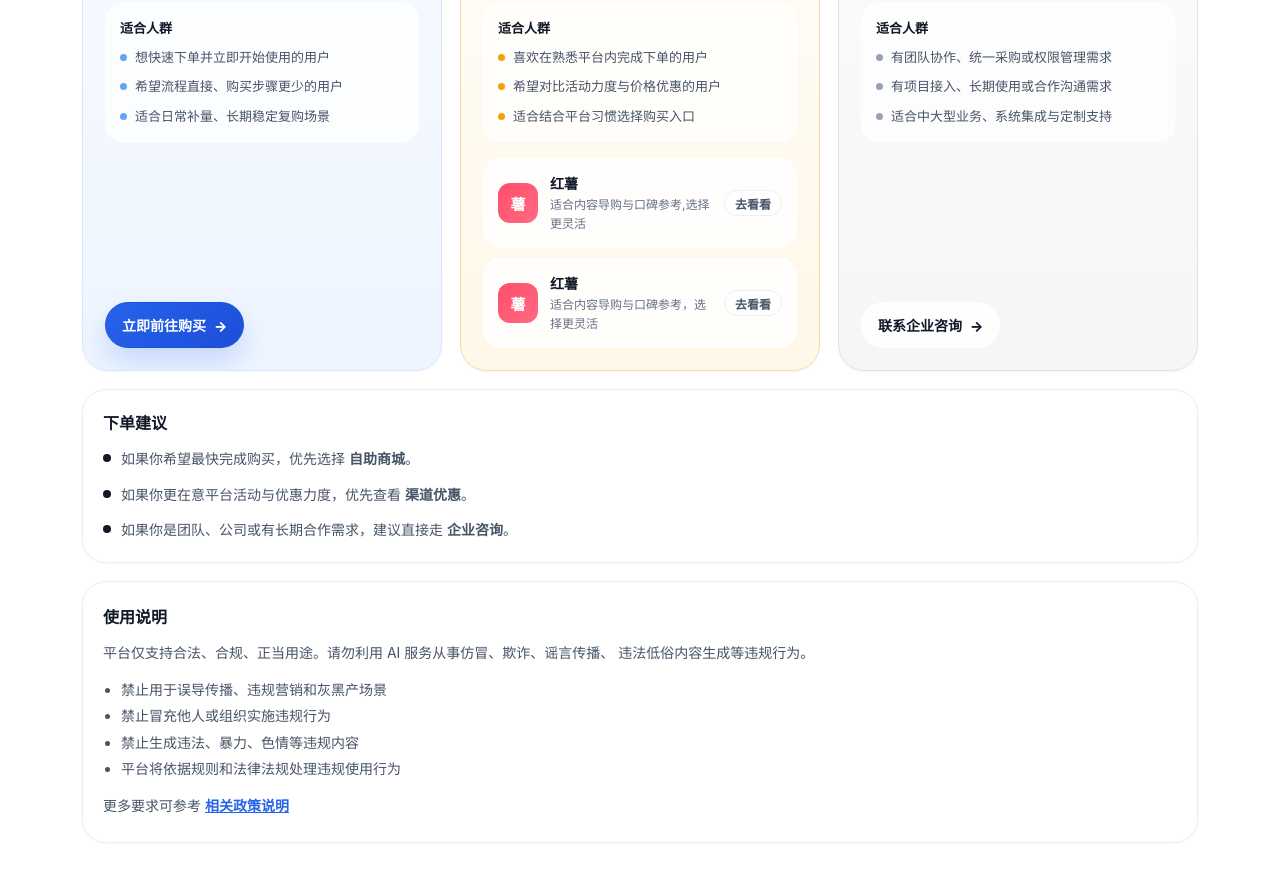
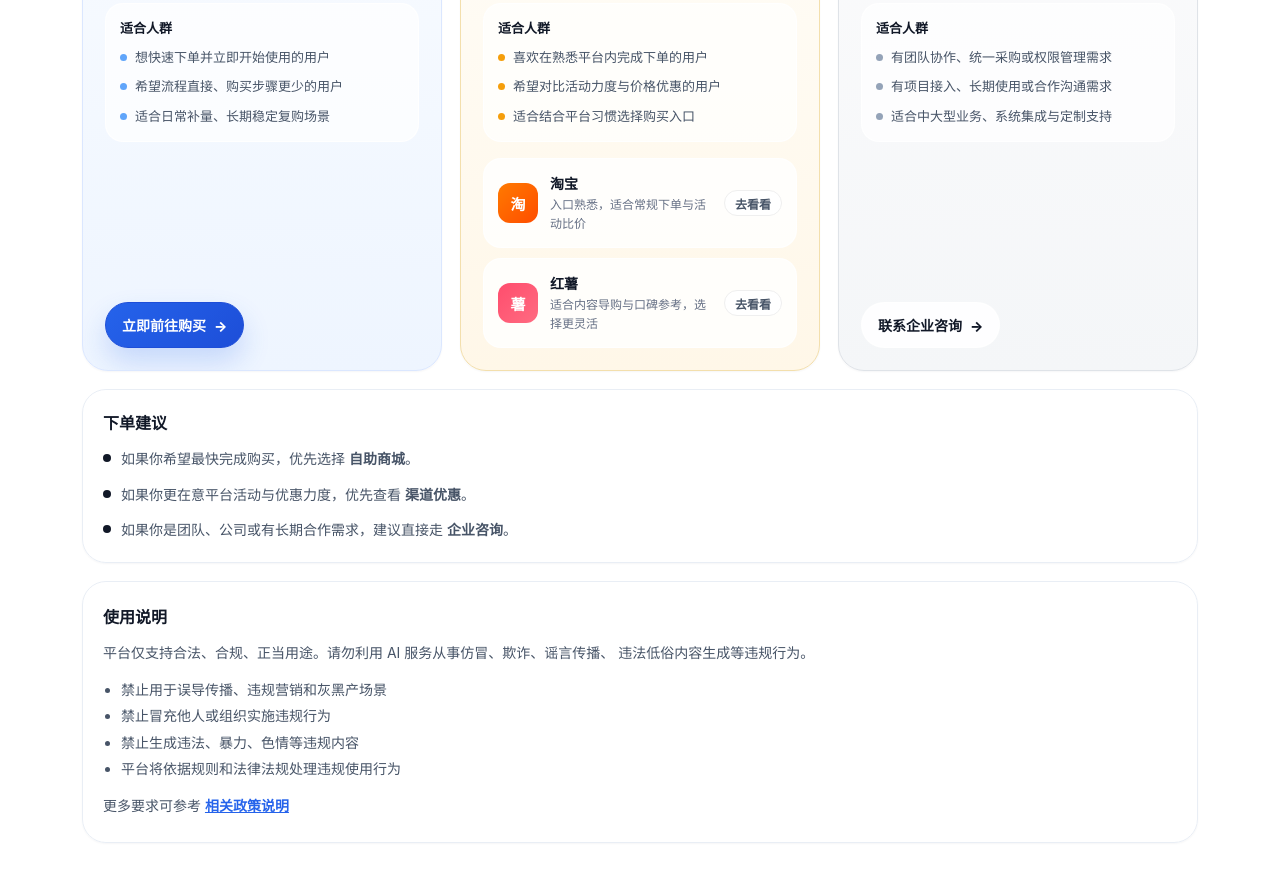
Before and after one commit to JoneMacke/index-demo, a plain HTML site: page index.html in a window 1280 px wide. Shown: the part 881-1762 px from the top of the page. Drawn offline with Linux system fonts and the light colour scheme.

Commit message:
fix discount card links for taobao and rednote

```diff
--- a/index.html
+++ b/index.html
@@ -979,18 +979,18 @@
 
           <div class="shop-footer">
             <div class="market-grid">
-              <a href="https://xhslink.com/m/4UeAaHivZrI" target="_blank" class="market-entry">
+              <a href="https://www.taobao.com/" target="_blank" class="market-entry">
                 <div class="market-left">
-                  <div class="mini-platform rednote">薯</div>
+                  <div class="mini-platform taobao">淘</div>
                   <div>
-                    <div class="market-name">红薯</div>
-                    <div class="market-desc">适合内容导购与口碑参考,选择更灵活</div>
+                    <div class="market-name">淘宝</div>
+                    <div class="market-desc">入口熟悉，适合常规下单与活动比价</div>
                   </div>
                 </div>
                 <div class="market-tag">去看看</div>
               </a>
 
-              <a href="#" target="_blank" class="market-entry">
+              <a href="https://xhslink.com/m/4UeAaHivZrI" target="_blank" class="market-entry">
                 <div class="market-left">
                   <div class="mini-platform rednote">薯</div>
                   <div>
```
